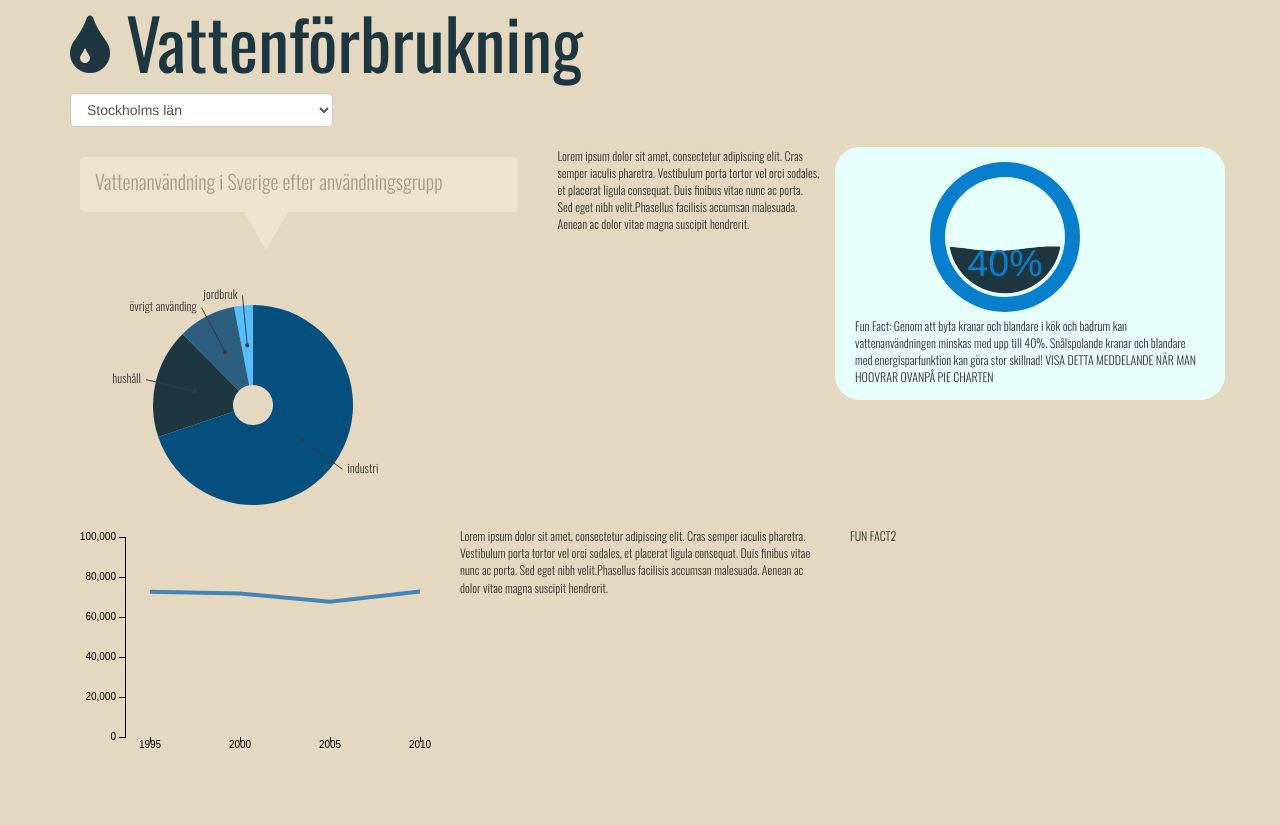
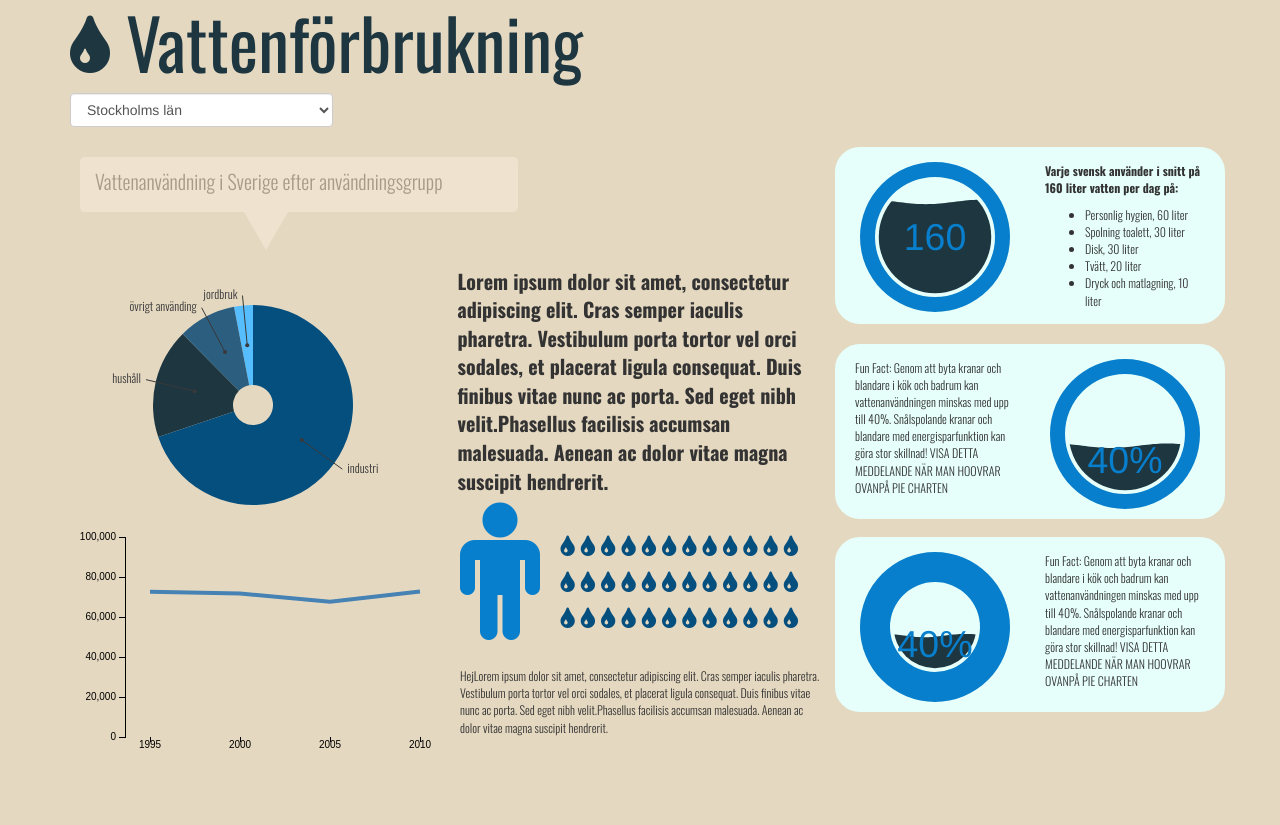
Before and after one commit to jessicaLarsson/hfs-trial, a plain HTML site: page index.html in a window 1280 px wide. Shown: the part 1145-1970 px from the top of the page. Drawn offline with nearby package versions, Linux system fonts and the light colour scheme.

Commit message:
styling on water section

```diff
--- a/css/main.css
+++ b/css/main.css
@@ -1,4 +1,4 @@
-p {
+p, li {
 	font-size: 12px;
 	font-family: 'Oswald', sans-serif;
 	font-weight: 300;
@@ -109,17 +109,58 @@ h1.section-heading{
 
 #testt {
 	padding-top: 355px;
-
-
 }
 
 
 /*WATER SECTION*/
+
+#rain_drops{
+	font-size: 25px;
+	color: #054F7F;
+}
+
+#rain_drops i{
+	padding: 3px;
+}
+
+#humam{
+	font-size: 140px;
+	color: #087FCC;
+	margin-top: -70px;
+	margin-right: -40px;
+}
+
+.text-square{
+	padding-top: 120px;
+	margin-left: -100px;
+	font-size: 20px;
+	font-weight: 700;
+}
+
+
 #funFact1{
 	border: 5px solid;
 	padding-top: 10px;
     border-radius: 25px;
     border-color: #E6FFFB;
     background: #E6FFFB;
+}
 
+#funFact2{
+	margin-top: 20px;
+	border: 5px solid;
+	padding-top: 10px;
+    border-radius: 25px;
+    border-color: #E6FFFB;
+    background: #E6FFFB;
 }
+
+
+#funFact3{
+	margin-top: 10px;
+	border: 5px solid;
+	padding-top: 10px;
+    border-radius: 25px;
+    border-color: #E6FFFB;
+    background: #E6FFFB;
+}
--- a/index.html
+++ b/index.html
@@ -168,20 +168,55 @@
                     <div class="col-md-3">
                         <p class="text text-square">Lorem ipsum dolor sit amet, consectetur adipiscing elit. Cras semper iaculis pharetra. Vestibulum porta tortor vel orci sodales, et placerat ligula consequat. Duis finibus vitae nunc ac porta. Sed eget nibh velit.Phasellus facilisis accumsan malesuada. Aenean ac dolor vitae magna suscipit hendrerit.</p>
                     </div>
-                    <div class="col-md-4" id="funFact1">
-                        <svg id="water_fun_fact" height="150"></svg>
-                        <p>Fun Fact: Genom att byta kranar och blandare i kök och badrum kan vattenanvändningen minskas med upp till 40%. Snålspolande kranar och blandare med energisparfunktion kan göra stor skillnad! VISA DETTA MEDDELANDE NÄR MAN HOOVRAR OVANPÅ PIE CHARTEN</p>
+                    <div class="col-md-4">
+                        <div class="row" id="funFact1">
+                            <div class="col-md-6">
+                                <svg id="water_fun_fact" height="150" width="100%"></svg>
+                            </div>
+                            <div class="col-md-6">
+                                <p><b>Varje svensk använder i snitt på 160 liter vatten per dag på:</b></p>
+                                <ul>
+                                    <li>Personlig hygien, 60 liter</li>
+                                    <li>Spolning toalett, 30 liter</li>
+                                    <li>Disk, 30 liter</li>
+                                    <li>Tvätt, 20 liter</li>
+                                    <li>Dryck och matlagning, 10 liter</li>
+                                </ul>
+                            </div>
+                        </div>
+                       <div class="row" id="funFact2">
+                            <div class="col-md-6">
+                                <p>Fun Fact: Genom att byta kranar och blandare i kök och badrum kan vattenanvändningen minskas med upp till 40%. Snålspolande kranar och blandare med energisparfunktion kan göra stor skillnad! VISA DETTA MEDDELANDE NÄR MAN HOOVRAR OVANPÅ PIE CHARTEN</p>
+                            </div>
+                            <div class="col-md-6">
+                                <svg id="water_fun_fact2" height="150" width="100%"></svg>
+                            </div>
+                        </div>
                     </div>
                 </div>
                 <div class="row">
                     <div class="col-md-4" id="water_trend"></div>
 
                     <div class="col-md-4">
-                         <p class="text">Lorem ipsum dolor sit amet, consectetur adipiscing elit. Cras semper iaculis pharetra. Vestibulum porta tortor vel orci sodales, et placerat ligula consequat. Duis finibus vitae nunc ac porta. Sed eget nibh velit.Phasellus facilisis accumsan malesuada. Aenean ac dolor vitae magna suscipit hendrerit.</p>
-
+                        <div class="row">
+                            <div class="col-md-3">
+                                <p id="humam"><i class="fa fa-male"></i></p>
+                            </div>
+                            <div class="col-md-9">
+                                <p id="rain_drops"><i class="fa fa-tint"></i><i class="fa fa-tint"></i><i class="fa fa-tint"></i><i class="fa fa-tint"></i><i class="fa fa-tint"></i><i class="fa fa-tint"></i><i class="fa fa-tint"></i><i class="fa fa-tint"></i><i class="fa fa-tint"></i><i class="fa fa-tint"></i><i class="fa fa-tint"></i><i class="fa fa-tint"></i><i class="fa fa-tint"></i><i class="fa fa-tint"></i><i class="fa fa-tint"></i><i class="fa fa-tint"></i><i class="fa fa-tint"></i><i class="fa fa-tint"></i><i class="fa fa-tint"></i><i class="fa fa-tint"></i><i class="fa fa-tint"></i><i class="fa fa-tint"></i><i class="fa fa-tint"></i><i class="fa fa-tint"></i><i class="fa fa-tint"></i><i class="fa fa-tint"></i><i class="fa fa-tint"></i><i class="fa fa-tint"></i><i class="fa fa-tint"></i><i class="fa fa-tint"></i><i class="fa fa-tint"></i><i class="fa fa-tint"></i><i class="fa fa-tint"></i><i class="fa fa-tint"></i><i class="fa fa-tint"></i><i class="fa fa-tint"></i></p>
+                            </div>
+                        </div>
+                         <p class="text">HejLorem ipsum dolor sit amet, consectetur adipiscing elit. Cras semper iaculis pharetra. Vestibulum porta tortor vel orci sodales, et placerat ligula consequat. Duis finibus vitae nunc ac porta. Sed eget nibh velit.Phasellus facilisis accumsan malesuada. Aenean ac dolor vitae magna suscipit hendrerit.</p>
                     </div>
                     <div class="col-md-4">
-                        <p>FUN FACT2</p>
+                        <div class="row" id="funFact3">
+                            <div class="col-md-6">
+                                <svg id="water_fun_fact3" height="150" width="100%"></svg>
+                            </div>
+                            <div class="col-md-6">
+                                <p>Fun Fact: Genom att byta kranar och blandare i kök och badrum kan vattenanvändningen minskas med upp till 40%. Snålspolande kranar och blandare med energisparfunktion kan göra stor skillnad! VISA DETTA MEDDELANDE NÄR MAN HOOVRAR OVANPÅ PIE CHARTEN</p>
+                            </div>
+                        </div>
 
                     </div>
                 </div>
--- a/js/water.js
+++ b/js/water.js
@@ -22,8 +22,39 @@ function water(){
 	    configFunFact.circleThickness = 0.2;
 	    configFunFact.textVertPosition = 0.2;
 	    configFunFact.waveAnimateTime = 1000;
+	    configFunFact.displayPercent = false;
+	    configFunFact.maxValue = 200;
+	    configFunFact.textVertPosition = 0.5;
+	    configFunFact.waveHeight = 0.1;
 
-	liquidFunFact.loadLiquidFillGauge("water_fun_fact", 40, configFunFact);
+	liquidFunFact.loadLiquidFillGauge("water_fun_fact", 160, configFunFact);
+
+
+	/* Liquid Water Fun Fact2*/
+	var liquidFunFact2 = new liquidFillGauge();
+	var configFunFact2 = liquidFunFact2.liquidFillGaugeDefaultSettings();
+	    configFunFact2.circleColor = "#087FCC";
+	    configFunFact2.textColor = "#087FCC";
+	    configFunFact2.waveTextColor = "#087FCC";
+	    configFunFact2.waveColor = "#1D3640";
+	    configFunFact2.circleThickness = 0.2;
+	    configFunFact2.textVertPosition = 0.2;
+	    configFunFact2.waveAnimateTime = 1500;
+
+	liquidFunFact2.loadLiquidFillGauge("water_fun_fact2", 40, configFunFact2);
+
+	/* Liquid Water Fun Fact3*/
+	var liquidFunFact3 = new liquidFillGauge();
+	var configFunFact3 = liquidFunFact3.liquidFillGaugeDefaultSettings();
+	    configFunFact3.circleColor = "#087FCC";
+	    configFunFact3.textColor = "#087FCC";
+	    configFunFact3.waveTextColor = "#087FCC";
+	    configFunFact3.waveColor = "#1D3640";
+	    configFunFact3.circleThickness = 0.4;
+	    configFunFact3.textVertPosition = 0.2;
+	    configFunFact3.waveAnimateTime = 1500;
+
+	liquidFunFact3.loadLiquidFillGauge("water_fun_fact3", 40, configFunFact3);
 
 	/* Water pie chart over the use of water in sweden , this pie chart won't update */
 	var waterData = d3.csv("data/waterUseSweden.csv");
```
